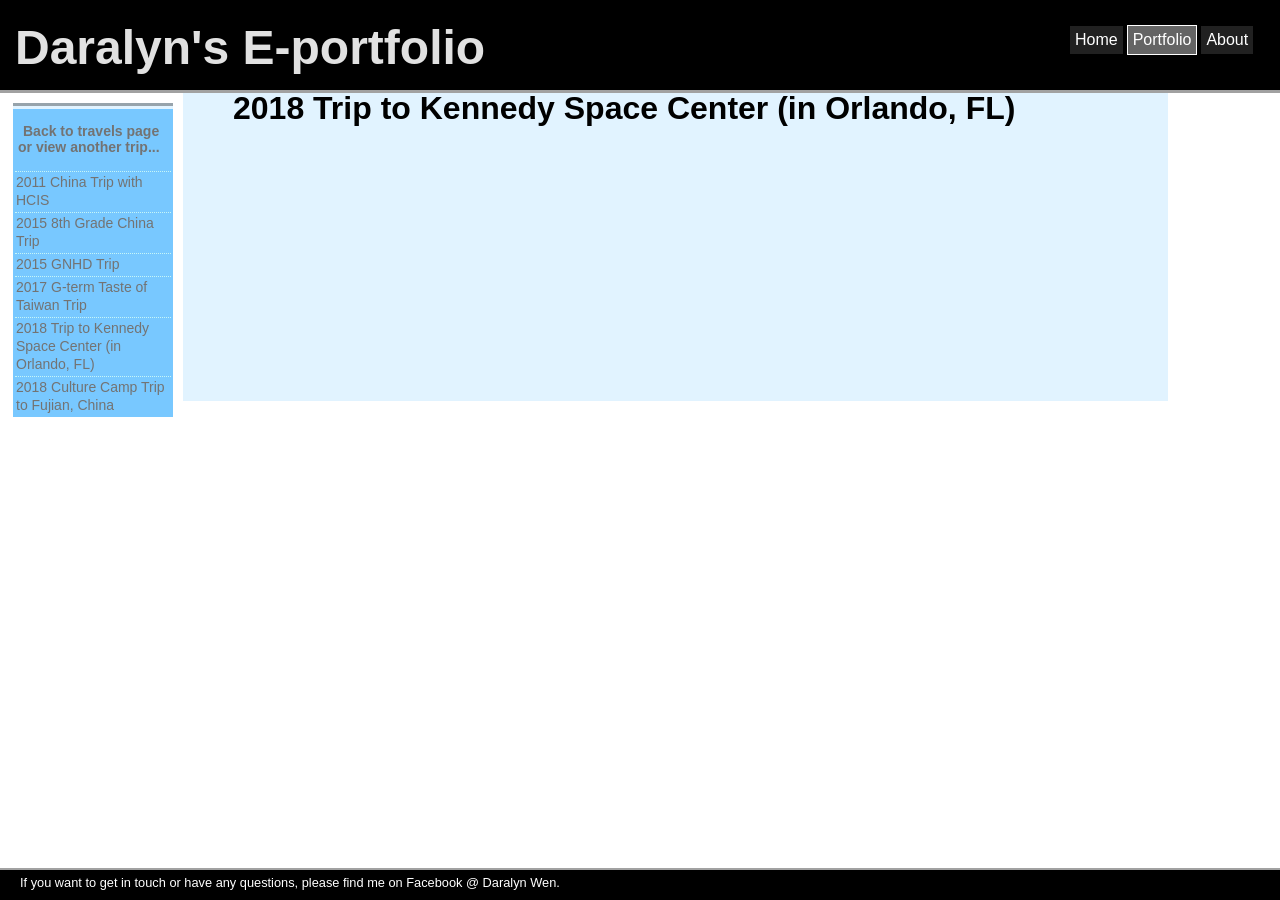
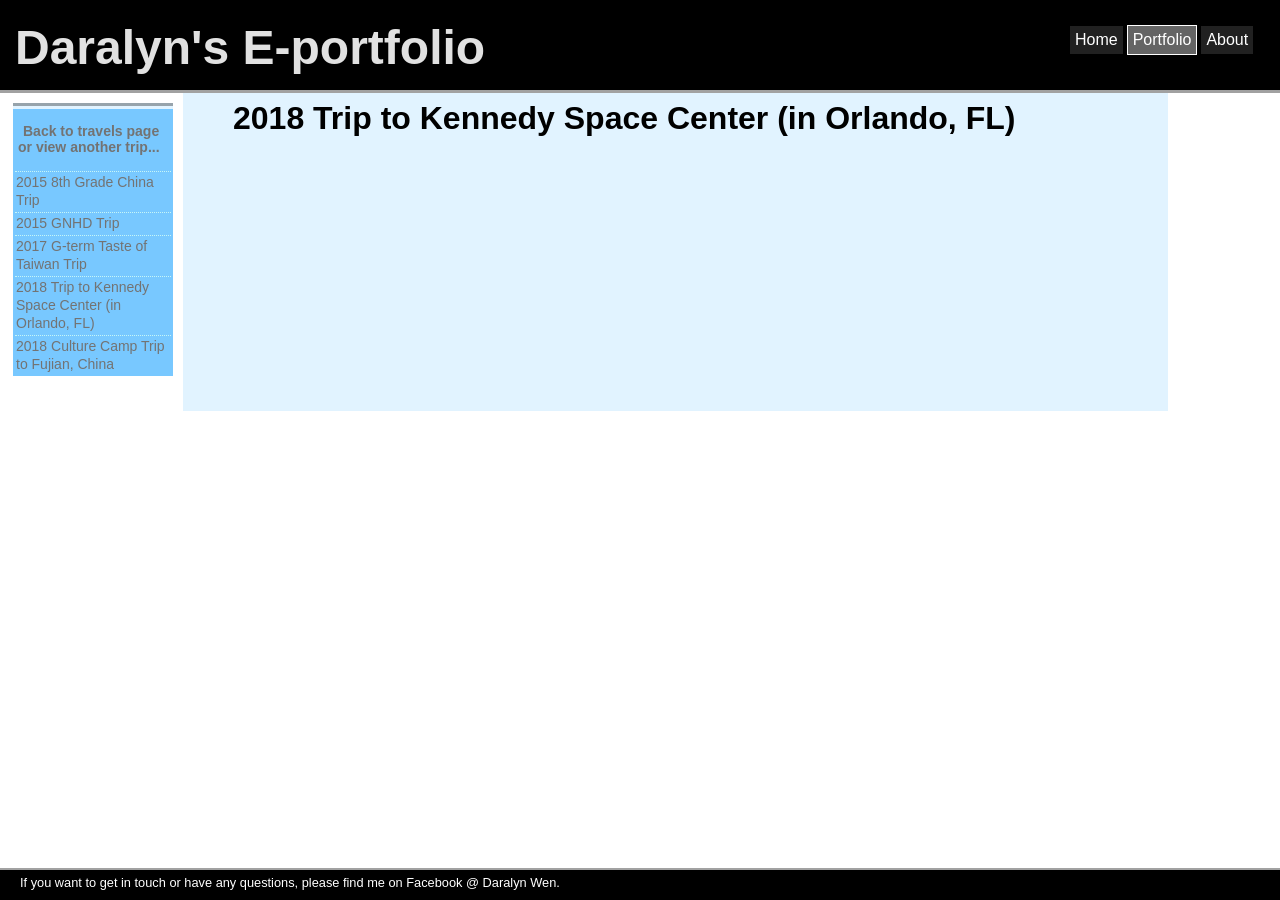
Before and after one commit to daralyn/daralyn.github.io, a Jekyll site: the page built from portfolio/travels/2018orlando.html, in a window 1280 px wide. Built offline with Jekyll 4.4.1, drawn with Linux system fonts in a browser that asks for light colours.

Commit message:
Update 2018orlando.html

```diff
--- a/portfolio/travels/2018orlando.html
+++ b/portfolio/travels/2018orlando.html
@@ -6,9 +6,11 @@ title: Daralyn's 2018 Trip to Kennedy Space Center (in Orlando, FL)
 	<h3 class="sidelinkbig"><a class="sidebarheadlink" href="https://daralyn.github.io/portfolio/travels/"> Back to travels page</a> or view another trip... </h3>
 		<table>
 			<tbody>
+				<!--
 				<tr class="sidelist">
 					<td class="sidelinks"><a class="sidelinkreg" href="https://daralyn.github.io/portfolio/travels/2011hcis.html"> 2011 China Trip with HCIS</a></td>
 				</tr>
+			-->
 				<tr class="sidelist">
 					<td class="sidelinks"><a class="sidelinkreg" href="https://daralyn.github.io/portfolio/travels/2015chinatrip.html"> 2015 8th Grade China Trip</a></td>
 				</tr>
@@ -28,6 +30,6 @@ title: Daralyn's 2018 Trip to Kennedy Space Center (in Orlando, FL)
 		</table>
 </div> <!-- sidebar-->
 
-<h1>
+<h1 style="padding-top: 10px;">
   2018 Trip to Kennedy Space Center (in Orlando, FL)
 </h1>
```
